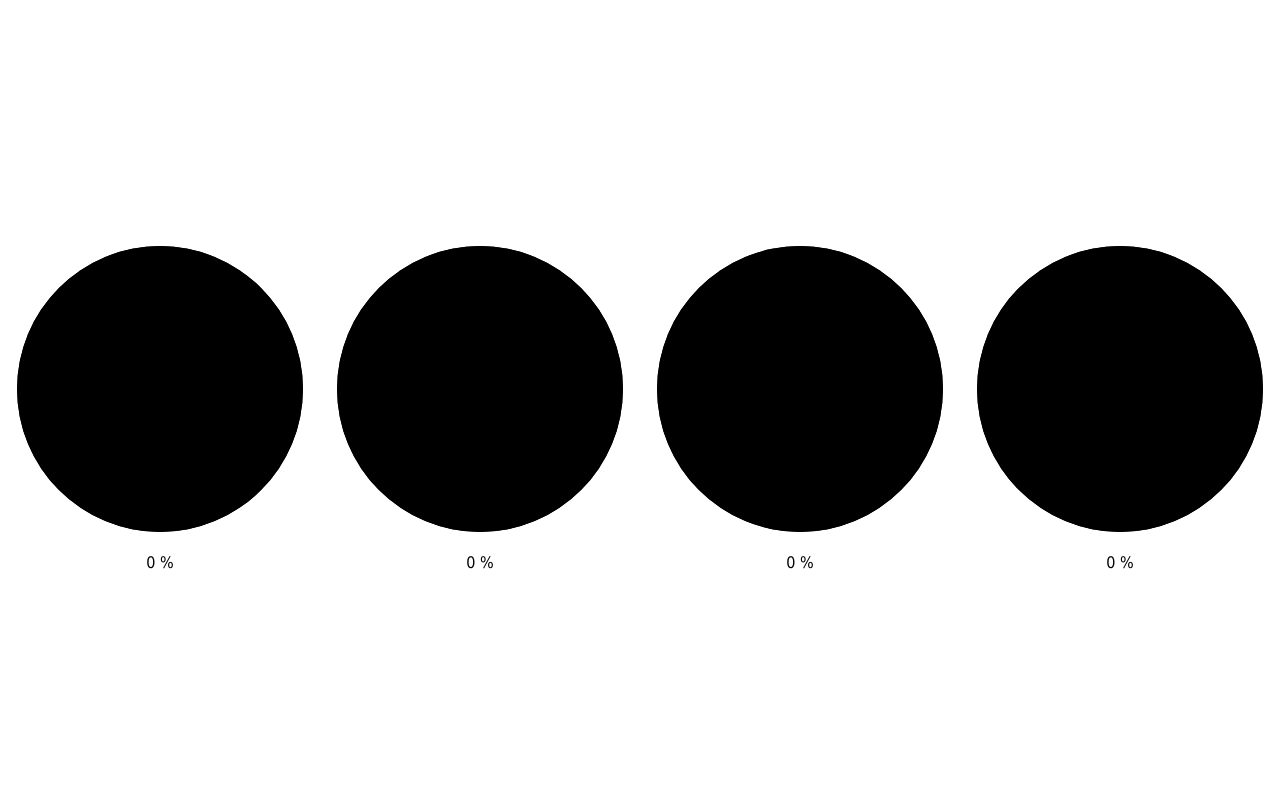
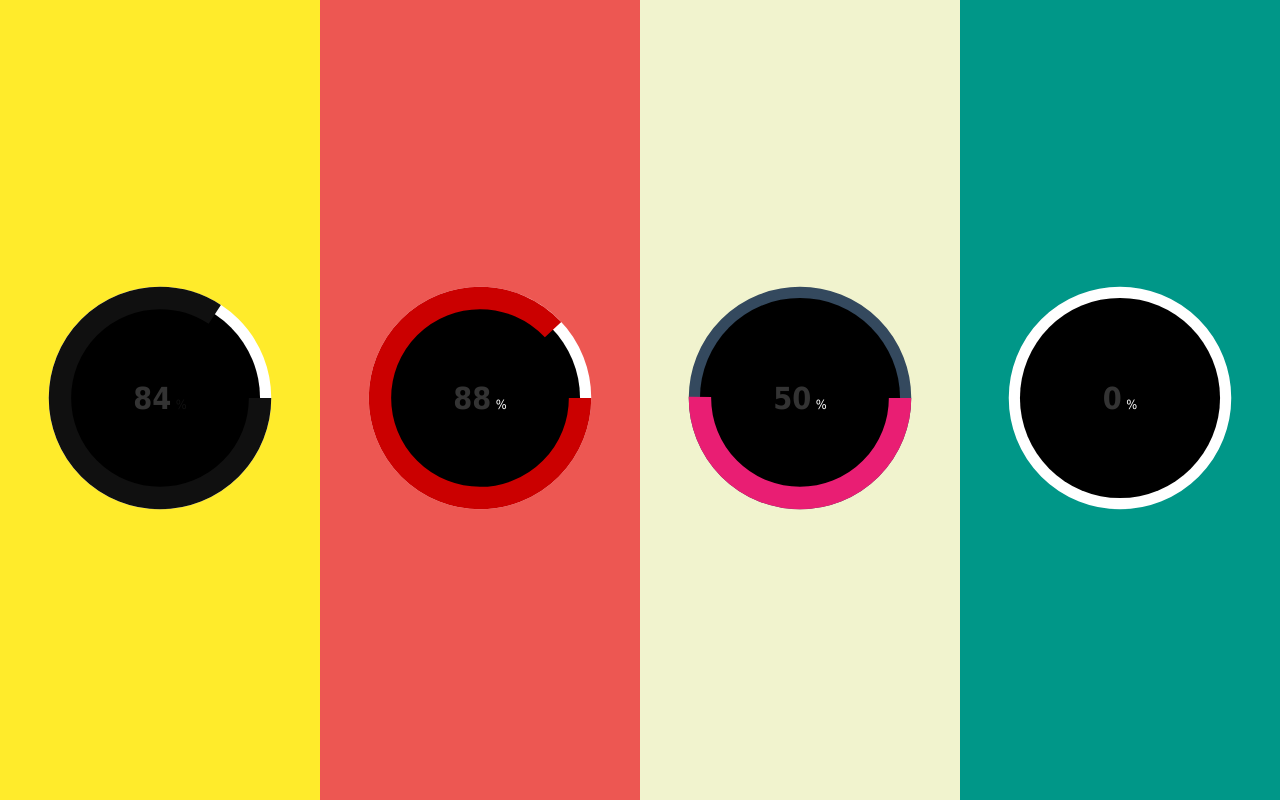
Before and after one commit to gabrielrmodesto/purecss, a plain HTML site: page animated_circular_progress_bar/gauge.html in a window 1280 px wide. Drawn offline with nearby package versions, Linux system fonts and the light colour scheme.

Commit message:
Progress bar circle animated and finished~

```diff
--- a/animated_circular_progress_bar/css/style.css
+++ b/animated_circular_progress_bar/css/style.css
@@ -20,3 +20,79 @@ body{
     display: table-cell;
     vertical-align: middle;
 }
+.container:first-of-type{
+    background-color: #ffeb2b;
+}
+.container:first-of-type .rail{
+    stroke: #fff;
+}
+.container:first-of-type .progress{
+    stroke: #101010;
+}
+.container:first-of-type .percentage{
+    color: #101010;
+}
+.container:nth-of-type(2){
+    background-color: #ed5752;
+}
+.container:nth-of-type(2) .rail{
+    stroke: #FFF;
+}
+.container:nth-of-type(2) .progress{
+    stroke: #cb0000;
+}
+.container:nth-of-type(3){
+    background-color: #f1f3ce;
+}
+.container:nth-of-type(3) .rail{
+    stroke: #34495e;
+}
+.container:nth-of-type(3) .progress{
+    stroke: #e91e73;
+}
+.container:nth-of-type(4){
+    background-color: #009788;
+}
+.container:nth-of-type(4) .rail{
+    stroke: #FFF;
+}
+.container:nth-of-type(4) .progress{
+    stroke: #ffeb3b;
+}
+.gauge-container{
+    display: inline-block;
+    position: relative;
+    width: 70%;
+}
+.gauge-container .gauge{
+    position: relative;
+    display: block;
+}
+.gauge-container .gauge circle{
+    stroke-width: 15;
+}
+.gauge-container .gauge .rail{
+    fill: transparent;
+}
+.gauge-container .center{
+    display: inline-block;
+    position: absolute;
+    top: 50%;
+    left: 50%;
+    transform: translate(-50%, -50%);
+    font-weight: 300;
+    color: white;
+}
+.gauge-container .center .percentage{
+    font-size: 2vw;
+}
+.gauge-container .center .percentSymbol{
+    font-size: 0.8em;
+}
+.gauge-container .center .value{
+    font-size: 1.9em;
+}
+span.value{
+    color:#333;
+    font-weight: bold;
+}
--- a/animated_circular_progress_bar/gauge.html
+++ b/animated_circular_progress_bar/gauge.html
@@ -79,6 +79,9 @@
 					<span class="percentSymbol">%</span>
 				</span>
 			</div>
-		</div>
+        </div>
+        <script src="https://code.jquery.com/jquery-3.4.1.js"></script>
+        <script src="https://cdnjs.cloudflare.com/ajax/libs/gsap/1.18.2/TweenMax.min.js"></script>
+        <script src="js/same.js"></script>
 	</body>
 </html>
--- /dev/null
+++ b/animated_circular_progress_bar/js/same.js
@@ -0,0 +1,101 @@
+ //SVG gauges script
+var firstGauge = document.querySelector('.container:first-of-type .progress');
+var firstTarget = parseInt(firstGauge.getAttribute('data-target'));
+var firstGaugeReadout = document.querySelector('.container:first-of-type .percentage > .value');
+
+var secondGauge = document.querySelector('.container:nth-of-type(2) .progress');
+var secondTarget = parseInt(secondGauge.getAttribute('data-target'));
+var secondGaugeReadout = document.querySelector('.container:nth-of-type(2) .percentage > .value');
+
+var thirdGauge = document.querySelector('.container:nth-of-type(3) .progress');
+var thirdTarget = parseInt(thirdGauge.getAttribute('data-target'));
+var thirdGaugeReadout = document.querySelector('.container:nth-of-type(3) .percentage > .value');
+
+var fourthGauge = document.querySelector('.container:nth-of-type(4) .progress');
+var fourthTarget = parseInt(fourthGauge.getAttribute('data-target'));
+var fourthGaugeReadout = document.querySelector('.container:nth-of-type(4) .percentage > .value');
+
+//variables
+var gaugeR = parseInt(document.querySelectorAll('circle')[0].getAttribute('r'));
+var gaugeC = gaugeR * Math.PI * 2;
+var animationDuration = 1.5;
+
+//init svg circles
+var circles = document.querySelectorAll('circle');
+var gauges = document.querySelectorAll('.progress');
+TweenMax.set(circles, {
+  strokeDashoffset: gaugeC
+});
+
+TweenMax.set(gauges, {
+  attr: {
+    'stroke-dasharray': gaugeC + ' ' + gaugeC
+  }
+});
+
+//calculate the offset
+function calculateOffset(t, c) {
+
+  var target = c - (c * t) / 100;
+  return target;
+
+}
+
+//timeline
+var tl = new TimelineMax();
+
+//first gauge animation
+tl.to(firstGauge, animationDuration, {
+
+  strokeDashoffset: calculateOffset(firstTarget, gaugeC),
+  ease: Bounce.easeOut,
+  onUpdate: function() {
+
+    var currentStrokeOffset = parseInt(firstGauge.style.strokeDashoffset);
+    firstGaugeReadout.textContent = Math.round(100 - (currentStrokeOffset * 100) / gaugeC);
+
+  }
+
+});
+
+//second gauge animation
+tl.to(secondGauge, animationDuration, {
+
+  strokeDashoffset: calculateOffset(secondTarget, gaugeC),
+  ease: Power3.easeInOut,
+   onUpdate: function() {
+
+    var currentStrokeOffset = parseInt(secondGauge.style.strokeDashoffset);
+    secondGaugeReadout.textContent = Math.round(100 - (currentStrokeOffset * 100) / gaugeC);
+
+  }
+
+});
+
+//third gauge animation
+tl.to(thirdGauge, animationDuration, {
+
+  strokeDashoffset: calculateOffset(thirdTarget, gaugeC),
+  ease: Elastic.easeOut.config(1, 0.4),
+   onUpdate: function() {
+
+    var currentStrokeOffset = parseInt(thirdGauge.style.strokeDashoffset);
+    thirdGaugeReadout.textContent = Math.round(100 - (currentStrokeOffset * 100) / gaugeC);
+
+  }
+
+});
+
+//fourth gauge animation
+tl.to(fourthGauge, animationDuration, {
+
+  strokeDashoffset: calculateOffset(fourthTarget, gaugeC),
+  ease: SlowMo.ease.config(0.1, 1.3, false),
+   onUpdate: function() {
+
+    var currentStrokeOffset = parseInt(fourthGauge.style.strokeDashoffset);
+    fourthGaugeReadout.textContent = Math.round(100 - (currentStrokeOffset * 100) / gaugeC);
+
+  }
+
+});
```
Also changed, not shown: animated_circular_progress_bar/index.html (deleted).
